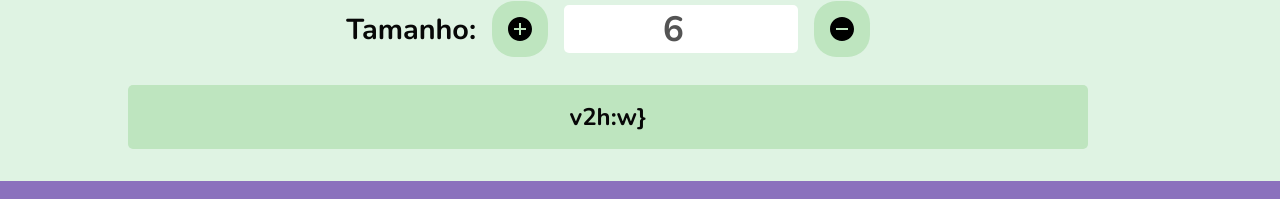
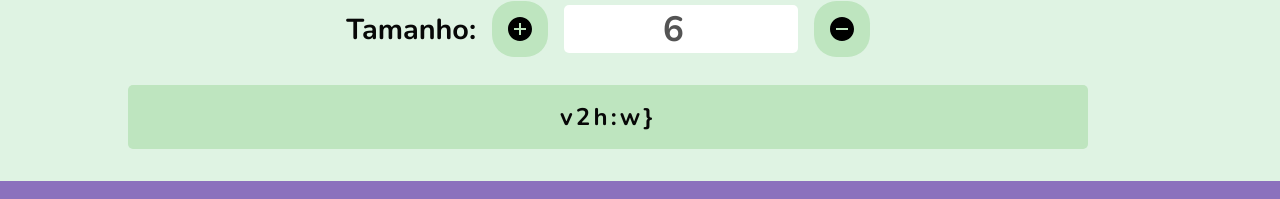
Before and after one commit to mozelli/passgen, a Next.js app: page / in a window 1280 px wide. Shown: the part 145-344 px from the top of the page. Built offline with nearby package versions, Linux system fonts and the light colour scheme.

Commit message:
Adust letter distance password field

```diff
--- a/styles/Home.module.scss
+++ b/styles/Home.module.scss
@@ -46,6 +46,7 @@
     border-radius: 5px;
     width: 80%;
     text-align: center;
+    letter-spacing: 0.2rem;
   }
 
   .result {
```
